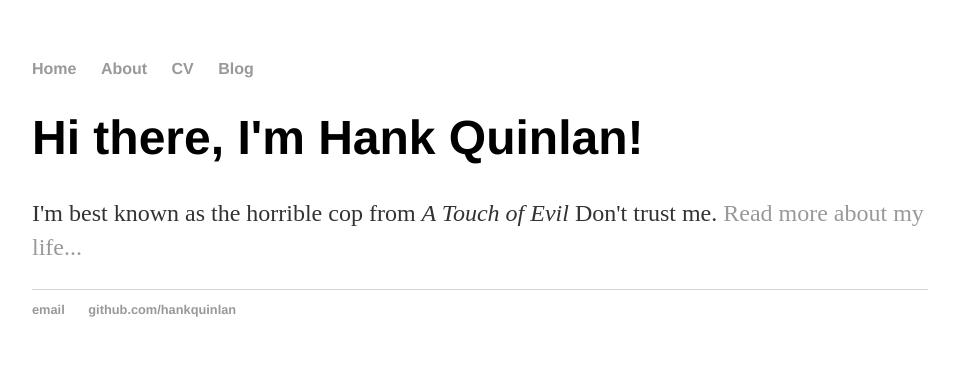
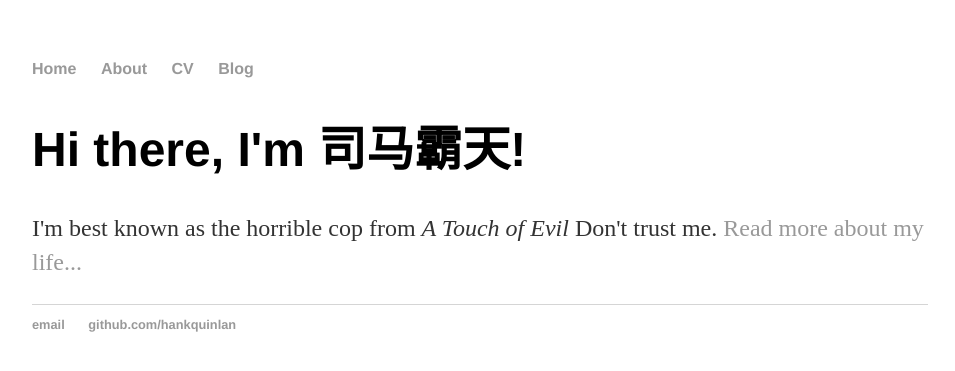
Before and after one commit to PpyDAO/PpyDAO.github.io, a Jekyll site: the page built from index.html, in a window 1280 px wide. Shown: the top 371 px of the page, without its empty margins (160-1115 px from the left). Built offline with Jekyll 4.4.1, drawn with Linux system fonts in a browser that asks for light colours.

Commit message:
Update index.html

```diff
--- a/index.html
+++ b/index.html
@@ -1,9 +1,9 @@
 ---
 layout: default
 includes: analytics
-title: Hank Quinlan, Horrible Cop
+title: 司马霸天, Horrible Cop
 ---
 <div class="blurb">
-	<h1>Hi there, I'm Hank Quinlan!</h1>
+	<h1>Hi there, I'm 司马霸天!</h1>
 	<p>I'm best known as the horrible cop from <em>A Touch of Evil</em> Don't trust me. <a href="/about">Read more about my life...</a></p>
 </div><!-- /.blurb -->
```
